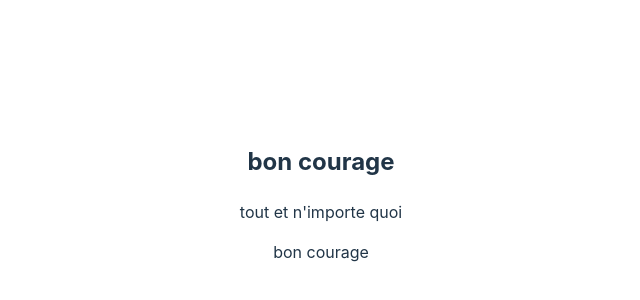
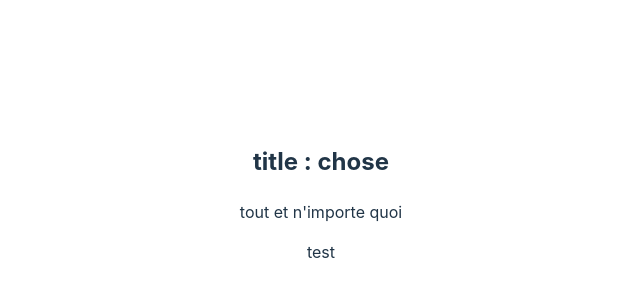
Before and after one commit to DengpaoHuai/vue-vern, a Vue app: page / in a window 1280 px wide. Shown: the part 198-498 px from the top of the page, without its empty margins (319-959 px from the left). Built offline with nearby package versions, Linux system fonts and the light colour scheme.

Commit message:
add card component

```diff
--- a/src/App.vue
+++ b/src/App.vue
@@ -4,7 +4,7 @@ import CardComponent from './components/CardComponent.vue';
 </script>
 
 <template>
-  <CardComponent>
+  <CardComponent title="title : chose" footer="test">
     <p>tout et n'importe quoi</p>
   </CardComponent>
 </template>
--- a/src/components/CardComponent.vue
+++ b/src/components/CardComponent.vue
@@ -1,5 +1,15 @@
 <script lang="ts" setup>
-
+defineProps<{
+    title: string,
+    footer: string
+}>()
+//defineProps(['title'])
+/*defineProps({
+    title: {
+        type: String,
+        required: true
+    }
+})*/
 </script>
 
 
@@ -7,13 +17,16 @@
 
     <div class="card">
         <div class="title_container">
-            <h2>bon courage</h2>
+            <h2>
+
+                {{ title }}
+            </h2>
         </div>
         <div class="content_container">
             <slot></slot>
         </div>
         <footer>
-            <p>bon courage</p>
+            <p> {{ footer }}</p>
         </footer>
     </div>
 
```
